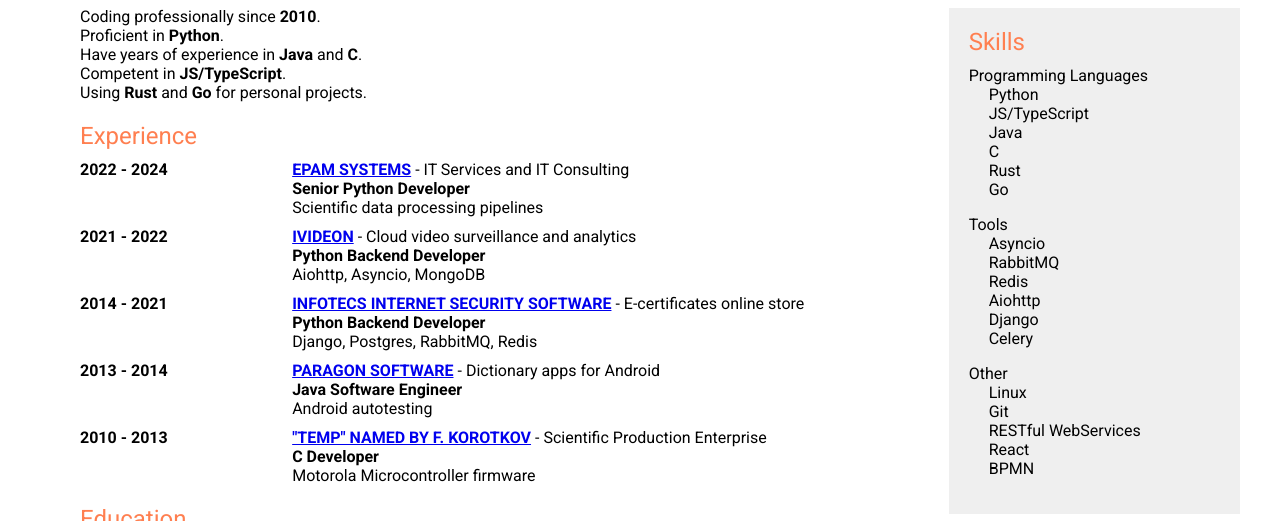
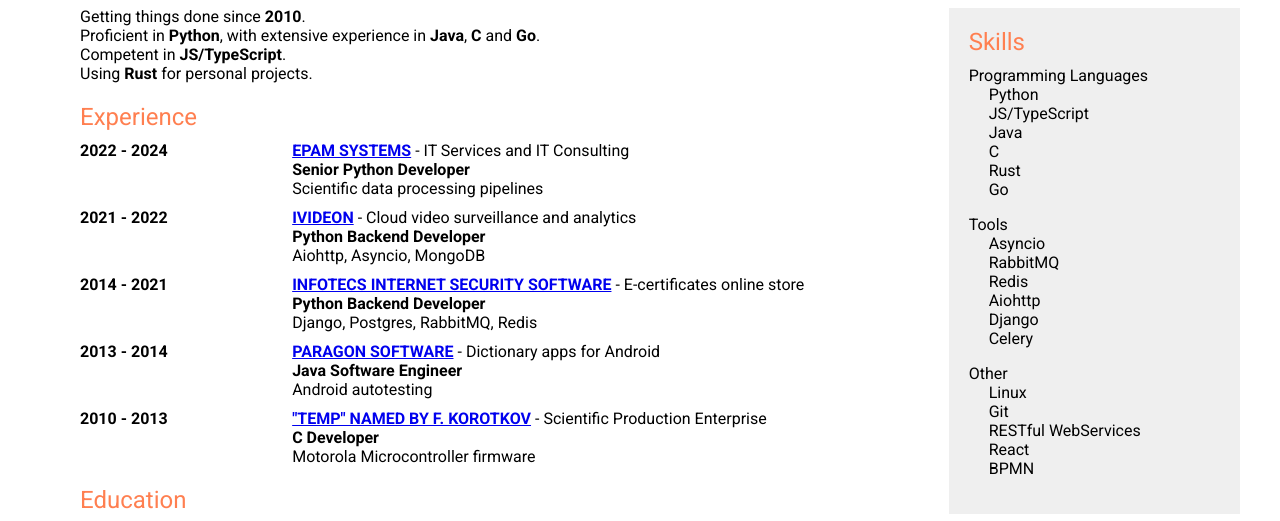
Before and after one commit to no-more-coffee/no-more-coffee.github.io, a plain HTML site: page index.html in a window 1280 px wide. Shown: the part 212-733 px from the top of the page. Drawn offline with Linux system fonts and the light colour scheme.

Commit message:
Update profile

```diff
--- a/index.html
+++ b/index.html
@@ -109,11 +109,11 @@
       <section class="content">
         <h2>Profile</h2>
 
-        <p>Coding professionally since <strong>2010</strong>.</p>
-        <p>Proficient in <strong>Python</strong>.</p>
-        <p>Have years of experience in <strong>Java</strong> and <strong>C</strong>.</p>
+        <p>Getting things done since <strong>2010</strong>.</p>
+        <p>Proficient in <strong>Python</strong>, with extensive experience
+          in <strong>Java</strong>, <strong>C</strong> and <strong>Go</strong>.</p>
         <p>Competent in <strong>JS/TypeScript</strong>.</p>
-        <p>Using <strong>Rust</strong> and <strong>Go</strong> for personal projects.</p>
+        <p>Using <strong>Rust</strong> for personal projects.</p>
       </section>
 
       <section class="content">
```
